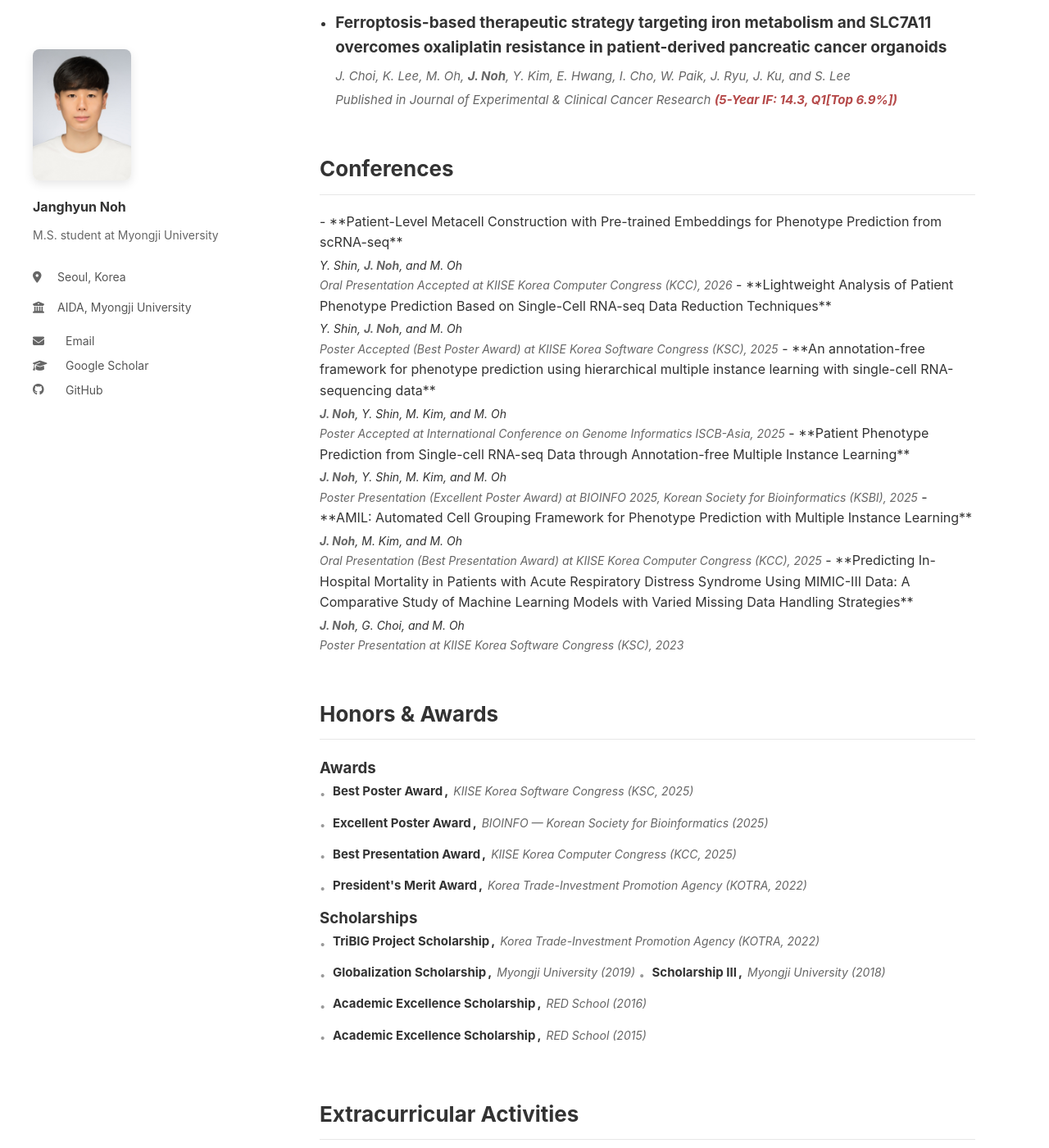
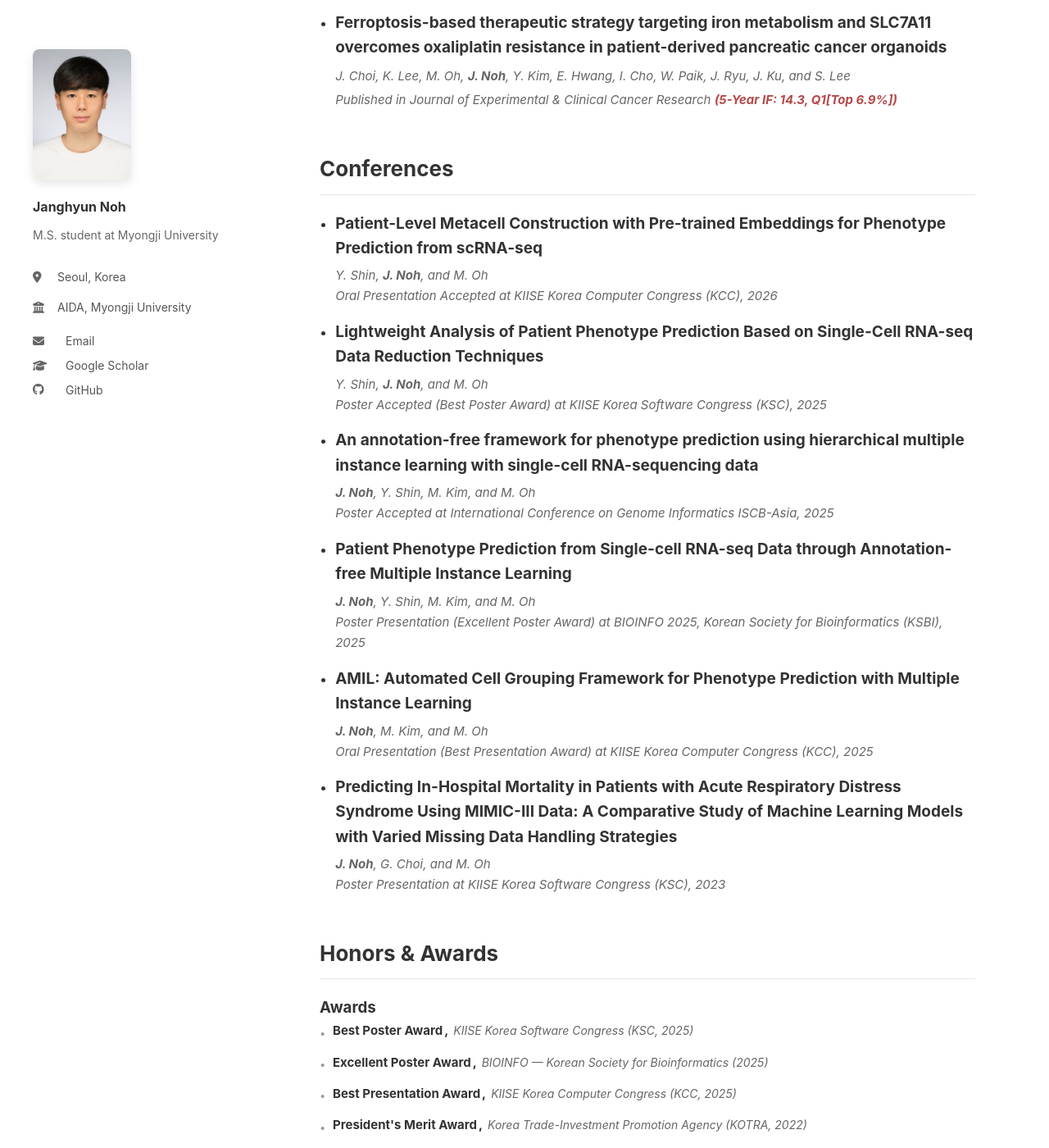
Before and after one commit to janghyunnoh/janghyunnoh.github.io, a Jekyll site: the page built from index.md, in a window 1280 px wide and 1400 px high, scrolled down 872 px. Shown: the whole window at 82% size. Built offline with Jekyll 4.4.1, drawn with Linux system fonts in a browser that asks for light colours; some of the changed text lies outside the part shown.

Commit message:
Convert conference section to bolded list items like honors style

```diff
--- a/index.md
+++ b/index.md
@@ -26,31 +26,38 @@ I'm Janghyun Noh, an M.S. student in Department of Artificial Intelligence at My
 
 ## Conferences
 
-<div class="conference-list">
-- **Patient-Level Metacell Construction with Pre-trained Embeddings for Phenotype Prediction from scRNA-seq**
-  <div class="entry-authors"><em>Y. Shin, <span class="author-name">J. Noh</span>, and M. Oh</em></div>
-  <div class="entry-venue"><em>Oral Presentation Accepted at KIISE Korea Computer Congress (KCC), 2026</em></div>
-
-- **Lightweight Analysis of Patient Phenotype Prediction Based on Single-Cell RNA-seq Data Reduction Techniques**
-  <div class="entry-authors"><em>Y. Shin, <span class="author-name">J. Noh</span>, and M. Oh</em></div>
-  <div class="entry-venue"><em>Poster Accepted (Best Poster Award) at KIISE Korea Software Congress (KSC), 2025</em></div>
-
-- **An annotation-free framework for phenotype prediction using hierarchical multiple instance learning with single-cell RNA-sequencing data**
-  <div class="entry-authors"><em><span class="author-name">J. Noh</span>, Y. Shin, M. Kim, and M. Oh</em></div>
-  <div class="entry-venue"><em>Poster Accepted at International Conference on Genome Informatics ISCB-Asia, 2025</em></div>
-
-- **Patient Phenotype Prediction from Single-cell RNA-seq Data through Annotation-free Multiple Instance Learning**
-  <div class="entry-authors"><em><span class="author-name">J. Noh</span>, Y. Shin, M. Kim, and M. Oh</em></div>
-  <div class="entry-venue"><em>Poster Presentation (Excellent Poster Award) at BIOINFO 2025, Korean Society for Bioinformatics (KSBI), 2025</em></div>
-
-- **AMIL: Automated Cell Grouping Framework for Phenotype Prediction with Multiple Instance Learning**
-  <div class="entry-authors"><em><span class="author-name">J. Noh</span>, M. Kim, and M. Oh</em></div>
-  <div class="entry-venue"><em>Oral Presentation (Best Presentation Award) at KIISE Korea Computer Congress (KCC), 2025</em></div>
-
-- **Predicting In-Hospital Mortality in Patients with Acute Respiratory Distress Syndrome Using MIMIC-III Data: A Comparative Study of Machine Learning Models with Varied Missing Data Handling Strategies**
-  <div class="entry-authors"><em><span class="author-name">J. Noh</span>, G. Choi, and M. Oh</em></div>
-  <div class="entry-venue"><em>Poster Presentation at KIISE Korea Software Congress (KSC), 2023</em></div>
-</div>
+<ul class="conference-list">
+  <li>
+    <strong>Patient-Level Metacell Construction with Pre-trained Embeddings for Phenotype Prediction from scRNA-seq</strong>
+    <span class="entry-authors"><em>Y. Shin, <span class="author-name">J. Noh</span>, and M. Oh</em></span>
+    <span class="entry-venue"><em>Oral Presentation Accepted at KIISE Korea Computer Congress (KCC), 2026</em></span>
+  </li>
+  <li>
+    <strong>Lightweight Analysis of Patient Phenotype Prediction Based on Single-Cell RNA-seq Data Reduction Techniques</strong>
+    <span class="entry-authors"><em>Y. Shin, <span class="author-name">J. Noh</span>, and M. Oh</em></span>
+    <span class="entry-venue"><em>Poster Accepted (Best Poster Award) at KIISE Korea Software Congress (KSC), 2025</em></span>
+  </li>
+  <li>
+    <strong>An annotation-free framework for phenotype prediction using hierarchical multiple instance learning with single-cell RNA-sequencing data</strong>
+    <span class="entry-authors"><em><span class="author-name">J. Noh</span>, Y. Shin, M. Kim, and M. Oh</em></span>
+    <span class="entry-venue"><em>Poster Accepted at International Conference on Genome Informatics ISCB-Asia, 2025</em></span>
+  </li>
+  <li>
+    <strong>Patient Phenotype Prediction from Single-cell RNA-seq Data through Annotation-free Multiple Instance Learning</strong>
+    <span class="entry-authors"><em><span class="author-name">J. Noh</span>, Y. Shin, M. Kim, and M. Oh</em></span>
+    <span class="entry-venue"><em>Poster Presentation (Excellent Poster Award) at BIOINFO 2025, Korean Society for Bioinformatics (KSBI), 2025</em></span>
+  </li>
+  <li>
+    <strong>AMIL: Automated Cell Grouping Framework for Phenotype Prediction with Multiple Instance Learning</strong>
+    <span class="entry-authors"><em><span class="author-name">J. Noh</span>, M. Kim, and M. Oh</em></span>
+    <span class="entry-venue"><em>Oral Presentation (Best Presentation Award) at KIISE Korea Computer Congress (KCC), 2025</em></span>
+  </li>
+  <li>
+    <strong>Predicting In-Hospital Mortality in Patients with Acute Respiratory Distress Syndrome Using MIMIC-III Data: A Comparative Study of Machine Learning Models with Varied Missing Data Handling Strategies</strong>
+    <span class="entry-authors"><em><span class="author-name">J. Noh</span>, G. Choi, and M. Oh</em></span>
+    <span class="entry-venue"><em>Poster Presentation at KIISE Korea Software Congress (KSC), 2023</em></span>
+  </li>
+</ul>
 
 ## Honors & Awards
 
@@ -92,11 +99,7 @@ I'm Janghyun Noh, an M.S. student in Department of Artificial Intelligence at My
   </div>
   <div class="entry">
     <span class="entry-title">Academic Excellence Scholarship</span>
-    <span class="entry-venue">RED School (2016)</span>
-  </div>
-  <div class="entry">
-    <span class="entry-title">Academic Excellence Scholarship</span>
-    <span class="entry-venue">RED School (2015)</span>
+    <span class="entry-venue">RED School (2015-2016)</span>
   </div>
 </div>
 
```
